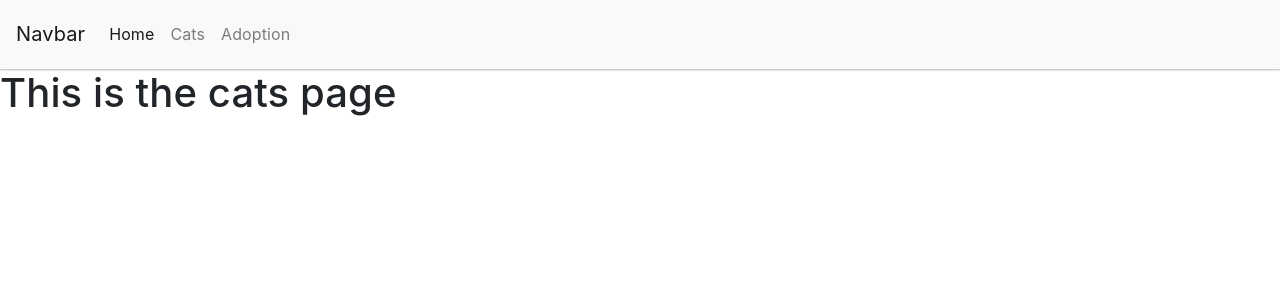
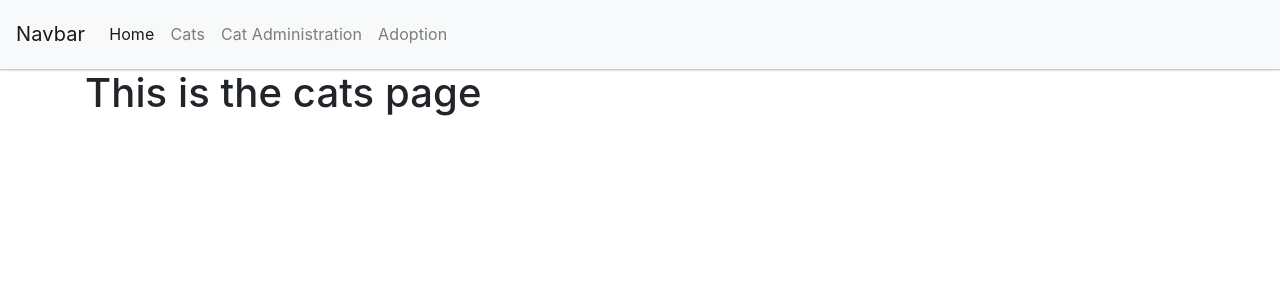
Before and after one commit to ClaudiaInSweden/mayas_cat_shelter, a Django app: template templates/cats.html in a window 1280 px wide. Shown: the top 300 px of the page. Run offline with Django 3.2, Linux system fonts and the light colour scheme; the template is opened without the code that fills it, so the values that code supplies are empty; some libraries are stand-ins or nearby versions.

Commit message:
Add CRUD functionality to cats

```diff
--- a/cats/urls.py
+++ b/cats/urls.py
@@ -6,4 +6,7 @@ urlpatterns = [
     path('', views.home, name='home'),
     path('cats/', views.cats, name='cats'),
     path('application/', views.application, name='application'),
+    path('create-cat/', views.createCat, name='create-cat'),
+    path('update-cat/<str:id>/', views.updateCat, name='update-cat'),
+    path('delete-cat/<str:id>/', views.deleteCat, name='delete-cat'),
 ]
--- a/templates/base.html
+++ b/templates/base.html
@@ -30,16 +30,25 @@
           <a class="nav-link" href="{% url 'cats' %}">Cats</a>
         </li>
         <li class="nav-item">
-          <a class="nav-link" href="#">Adoption</a>
+          <a class="nav-link" href="{% url 'create-cat' %}">Cat Administration</a>
+        </li>
+        <li class="nav-item">
+          <a class="nav-link" href="{% url 'application' %}">Adoption</a>
         </li>
       </ul>
     </div>
   </nav>
+<main>
+  <div class="container">
 
   {% block content %}
 
 
   {% endblock content %}
+
+
+  </div>
+</main>
 
 <!-- Footer -->
 <footer>
--- a/templates/cats.html
+++ b/templates/cats.html
@@ -10,18 +10,18 @@
             <div class="row">
                 {% for cat in cats %}
                 <div class="card" style="width: 18rem;">
-                    <img class="card-img-top" src="..." alt="Card image cap">
+                    <!-- <img class="card-img-top" src="#" alt="Card image cap"> -->
                     <div class="card-body">
-                        <h5 class="card-title">{{ cats.catname }}</h5>
-                        <p class="card-text">{{ cats.description }}</p>
+                        <h5 class="card-title">{{ cat.catname }}</h5>
                     </div>
                     <ul class="list-group list-group-flush">
-                        <li class="list-group-item">{{ cats.born }}</li>
-                        <li class="list-group-item">{{ cats.gender }}</li>
+                        <li class="list-group-item">Born: {{ cat.born }}</li>
+                        <li class="list-group-item">Gender: {{ cat.gender }}</li>
                     </ul>
+                    <p class="card-text">{{ cat.description }}</p>
                     <div class="card-body">
-                        <a href="#" class="card-link">Edit</a>
-                        <a href="#" class="card-link">Delete</a>
+                        <a href="{% url 'update-cat' cat.id %}" class="card-link">Edit</a>
+                        <a href="{% url 'delete-cat' cat.id %}" class="card-link">Delete</a>
                         <a href="#" class="card-link">Adopt</a>
                     </div>
                 </div>
```
Also changed, not shown: cat_shelter/settings.py (+9 -0 lines), cats/forms.py (added, +8 -0 lines), cats/views.py (+45 -4 lines), templates/admin_cat.html (added, +17 -0 lines), templates/messages.html (added, +14 -0 lines).
